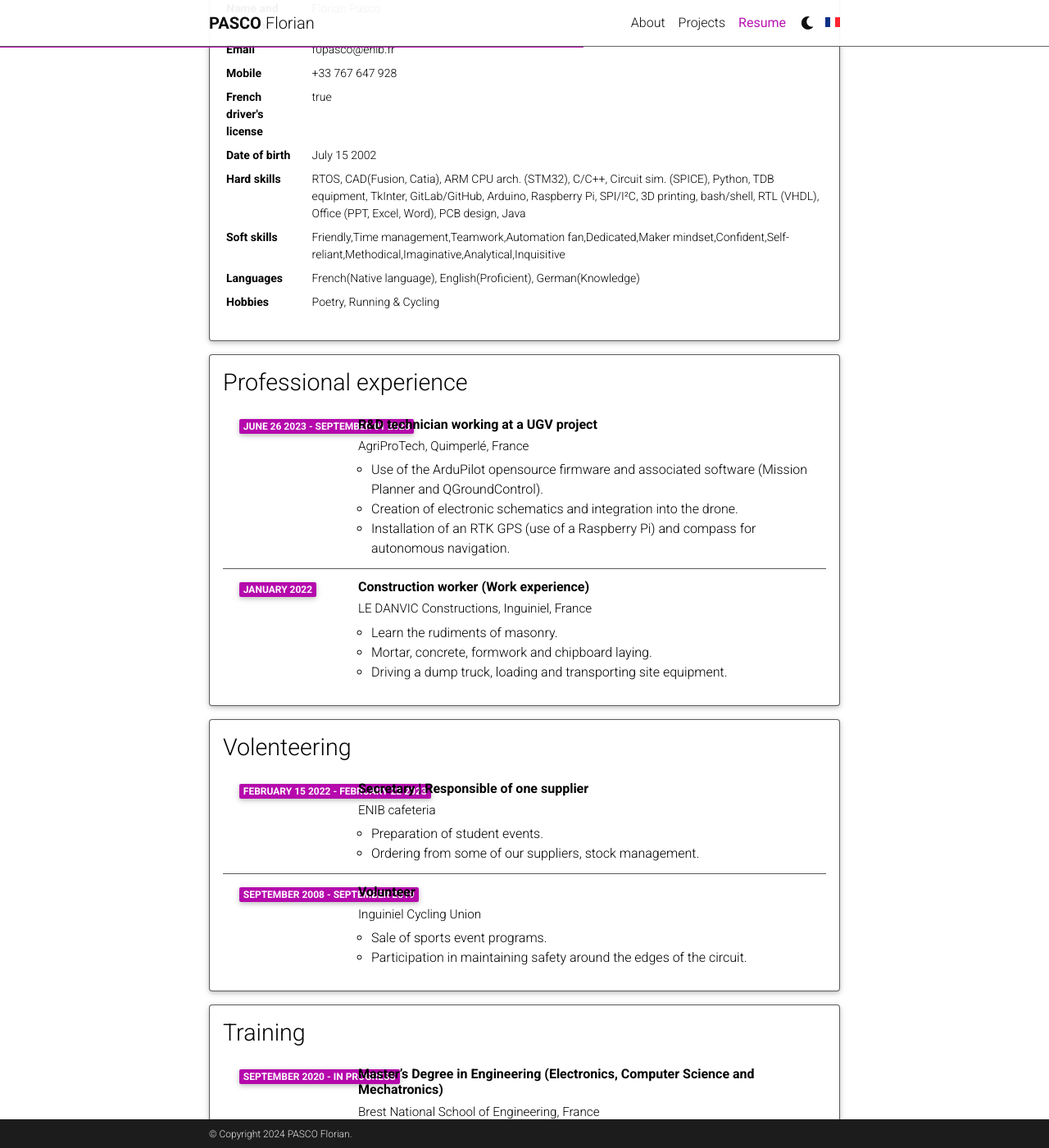
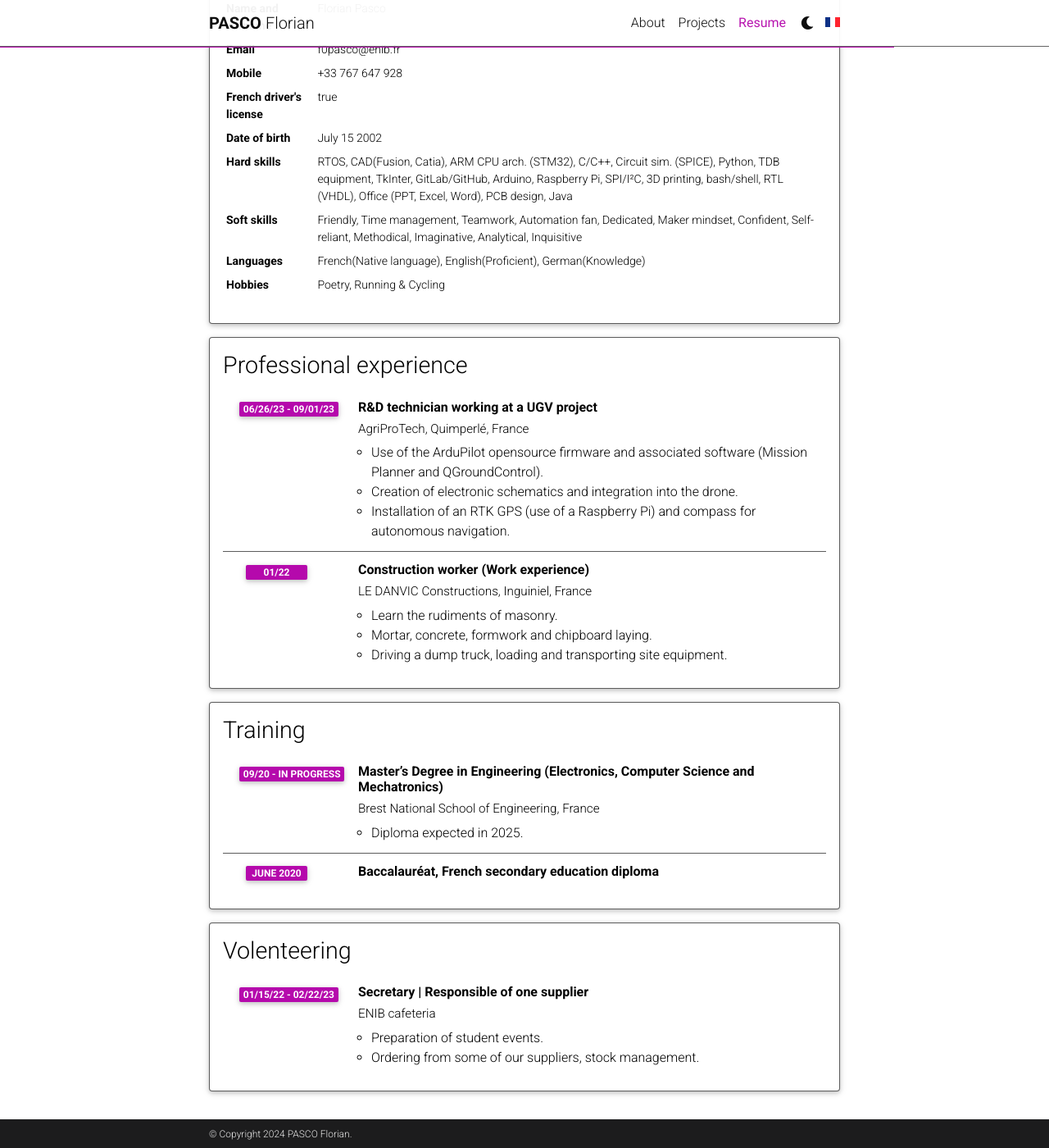
Before and after one commit to mpek29/en, a Jekyll site: the page built from _pages/resume.md, in a window 1280 px wide and 1400 px high, scrolled down 236 px. Shown: the whole window at 82% size. Built offline with Jekyll 4.4.1, drawn with Linux system fonts in a browser that asks for light colours; comment, search, counter and statistics services are not loaded; a style sheet for code colours, icons or effects is not loaded.

Commit message:
Update resume.yml

```diff
--- a/_data/resume.yml
+++ b/_data/resume.yml
@@ -20,7 +20,7 @@
       value: RTOS, CAD(Fusion, Catia), ARM CPU arch. (STM32), C/C++, Circuit sim. (SPICE), Python, TDB equipment, TkInter, GitLab/GitHub, Arduino, Raspberry Pi, SPI/I²C, 3D printing, bash/shell, RTL (VHDL), Office (PPT, Excel, Word), PCB design, Java
 
     - name: Soft skills
-      value: Friendly,Time management,Teamwork,Automation fan,Dedicated,Maker mindset,Confident,Self-reliant,Methodical,Imaginative,Analytical,Inquisitive
+      value: Friendly, Time management, Teamwork, Automation fan, Dedicated, Maker mindset, Confident, Self-reliant, Methodical, Imaginative, Analytical, Inquisitive
 
     - name: Languages
       value: French(Native language), English(Proficient), German(Knowledge)
@@ -33,7 +33,7 @@
   contents:
     - title: R&D technician working at a UGV project
       institution: AgriProTech, Quimperlé, France
-      year: June 26 2023 - September 01 2023
+      year: 06/26/23 - 09/01/23
       description:
         - Use of the ArduPilot opensource firmware and associated software (Mission Planner and QGroundControl).
         - Creation of electronic schematics and integration into the drone.
@@ -41,38 +41,31 @@
 
     - title: Construction worker (Work experience)
       institution: LE DANVIC Constructions, Inguiniel, France
-      year: January 2022
+      year: 01/22
       description:
         - Learn the rudiments of masonry.
         - Mortar, concrete, formwork and chipboard laying.
         - Driving a dump truck, loading and transporting site equipment.
+
+- title: Training
+  type: time_table
+  contents:
+    - title: Master’s Degree in Engineering (Electronics, Computer Science and Mechatronics)
+      institution: Brest National School of Engineering, France
+      year: 09/20 - in progress
+      description:
+        - Diploma expected in 2025.
+
+    - title: Baccalauréat, French secondary education diploma
+      institution:
+      year: June 2020
 
 - title: Volenteering
   type: time_table
   contents:
     - title: Secretary | Responsible of one supplier
       institution: ENIB cafeteria
-      year: February 15 2022 - February 22 2023
+      year: 01/15/22 - 02/22/23
       description:
         - Preparation of student events.
         - Ordering from some of our suppliers, stock management.
-
-    - title: Volunteer
-      institution: Inguiniel Cycling Union
-      year: September 2008 - September 2019
-      description:
-        - Sale of sports event programs.
-        - Participation in maintaining safety around the edges of the circuit.
-
-- title: Training
-  type: time_table
-  contents:
-    - title: Master’s Degree in Engineering (Electronics, Computer Science and Mechatronics)
-      institution: Brest National School of Engineering, France
-      year: September 2020 - in progress
-      description:
-        - Diploma expected in 2025.
-
-    - title: Baccalauréat, French secondary education diploma
-      institution:
-      year: June 2020
```
